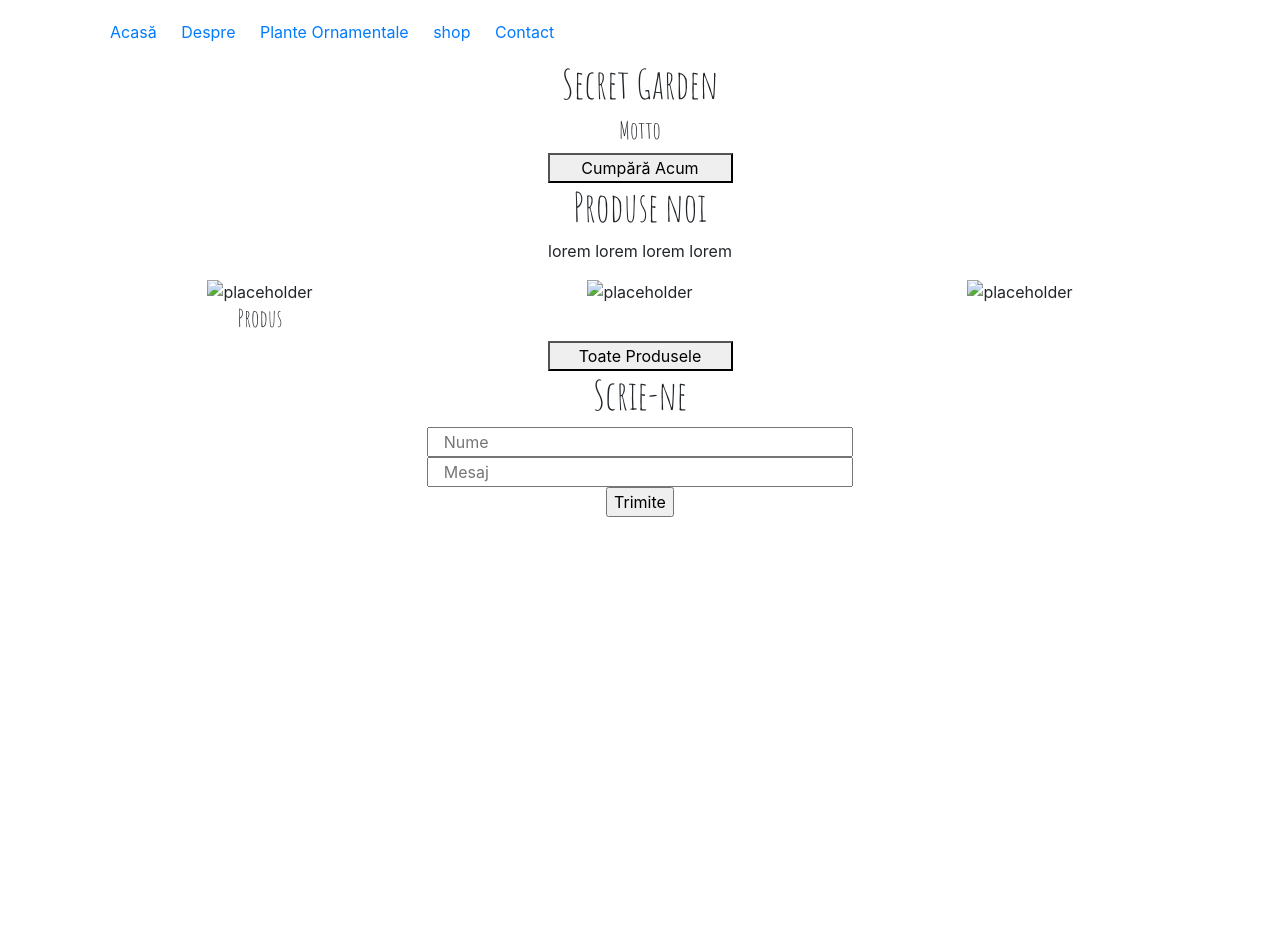
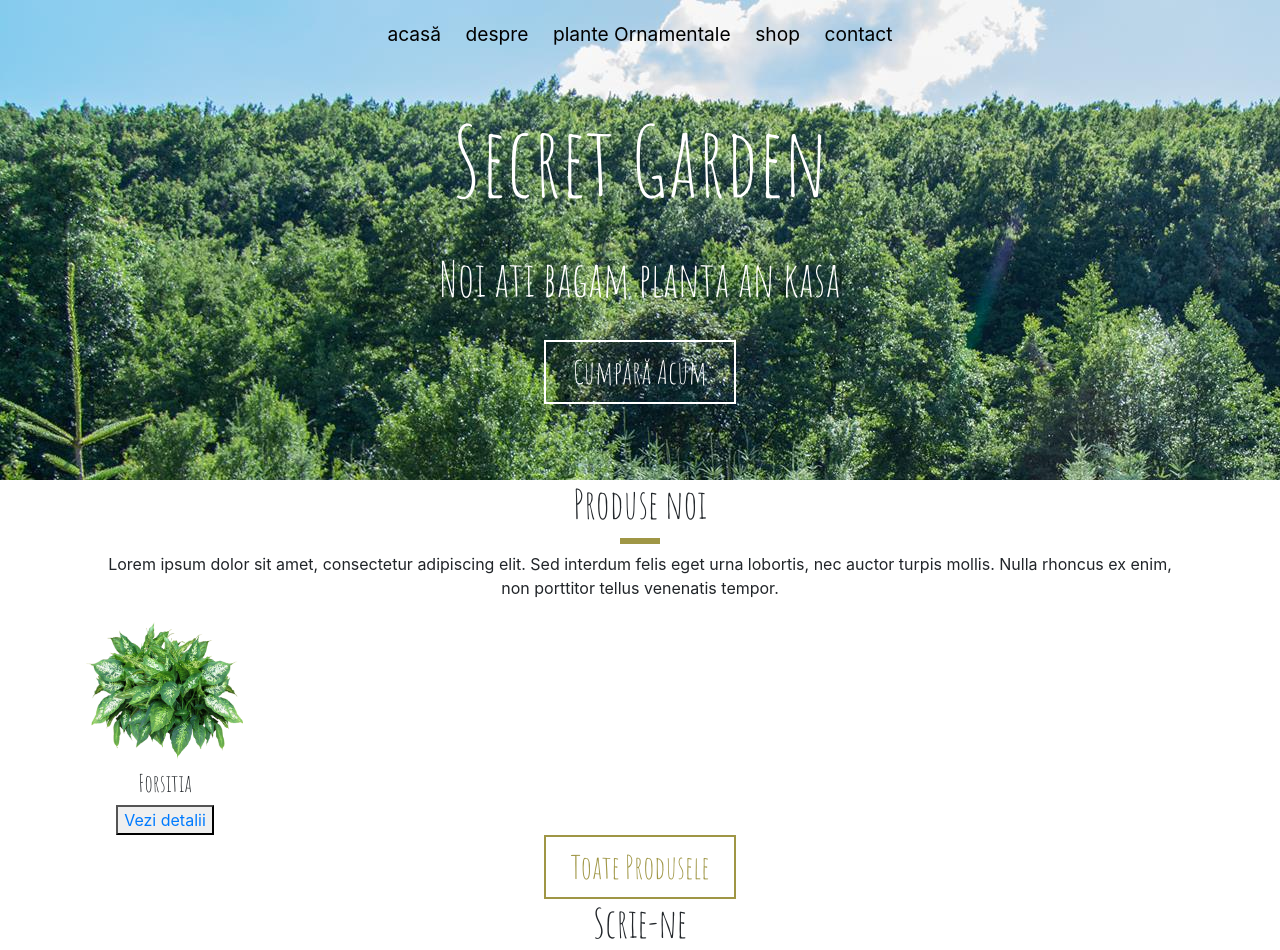
Before and after one commit to bobosanta/secret_garden, a plain HTML site: page index.html in a window 1280 px wide. Shown: the top 950 px of the page. Before the commit the page ends 800 px from the top, so only its background shows below. Drawn offline with nearby package versions, Linux system fonts and the light colour scheme.

Commit message:
more CSS for menu and buttons

```diff
--- a/index.html
+++ b/index.html
@@ -12,54 +12,46 @@
 		<header>
 
 
-
-			<div class="container">
-
-				<nav>
-				<ul class="menu col-md-12">
-					<li><a href="">Acasă</a></li>
-					<li><a href="">Despre</a></li>
-					<li><a href="">Plante Ornamentale</a></li>
-					<li><a href="">shop</a></li>
-					<li><a href="">Contact</a></li>
-				</ul>
+				<div class="hero-img">
+					<!-- fixed bg -->
+					<nav>
+						<ul class="menu col-md-12">
+							<li><a href="">acasă</a></li>
+							<li><a href="">despre</a></li>
+							<li><a href="">plante Ornamentale</a></li>
+							<li><a href="">shop</a></li>
+							<li><a href="">contact</a></li>
+						</ul>
 
 				<!-- cos de cumparaturi -->
-			</nav>
-				<div class="hero-img">
-					<!-- fixed bg -->
+					</nav>
+
 					<h1 class="hero-title col-md-12">Secret Garden</h1>
 
-					<h4 class="motto col-md-12">Motto</h4>
+					<h4 class="motto col-md-12">Noi ati bagam planta an kasa</h4>
 
-					<button class="col-md-2">Cumpără Acum</button>
+					<a href=""><button class="btn col-md-2">Cumpără Acum</button></a>
 				</div>
-			</div>
 
 		</header>
 
 			<div class="container">
 
-				<h1 class="titlu_prod col-md-12">Produse noi</h1>
+				<h1 class="titlu_prod col-md-12"><span class="pseudo_border">Produse noi</span></h1>
 
-				<p class="descriere_prod col-md-12">lorem lorem lorem lorem</p>
+				<p class="descriere_prod col-md-12">Lorem ipsum dolor sit amet, consectetur adipiscing elit. Sed interdum felis eget urna lobortis, nec auctor turpis mollis. Nulla rhoncus ex enim, non porttitor tellus venenatis tempor. </p>
 
 				<div class="produse">
 					<div class="row">
-						<div class="col-md-4">
-							<img src="" alt="placeholder">
-							<h4 class="nume_prod">Produs</h4>
+
+						<div id="produs" class="produs col-md-2">
+							<img src="assets/6-2-plants-free-download-png.png" alt="">
+							<h4 class="nume_prod">Forsitia</h4>
+							<button><a href="">Vezi detalii</a></button>
 						</div>
 
-						<div class="col-md-4">
-							<img src="" alt="placeholder">
-						</div>
-
-						<div class="col-md-4">
-							<img src="" alt="placeholder">
-						</div>
 					</div>
-					<button class="col-md-2">Toate Produsele</button>
+					<a href=""><button class="btn col-md-2">Toate Produsele</button></a>
 				</div>
 
 			</div>
--- a/styles.css
+++ b/styles.css
@@ -9,8 +9,12 @@ body {
 	list-style: none;
 }
 .menu li a {
+	padding-bottom: 0.2em;
 	text-decoration: none;
 	position:relative;
+	color:black;
+	font-size: 1.2em;
+	font-weight: 400;
 }
 .menu li {
 	display: inline;
@@ -28,7 +32,7 @@ body {
 
 }
 .menu li a:active {
-
+	color:#000;
 }
 .menu li a:after {
 	content:'';
@@ -49,19 +53,74 @@ body {
 	font-family: 'Amatic SC', cursive;
 	font-style: 'Amatic SC';
 	text-align: center;
+	color:white;
+	font-size: 6em;
+	padding-top:3%;
 }
 .hero-img {
+	background-image: url("assets/coverBrazi.jpg");
+	background-repeat: no-repeat;
+    background-attachment: fixed;
+    max-width:100%;
+    height:60vh;
 	text-align: center;
 }
-.motto  {
+.motto {
 	font-family: 'Amatic SC', cursive;
 	text-align: center;
+	font-size:3em;
+	color:white;
+	padding-top: .5em;
+	padding-bottom: .5em;
 }
-
+.hero-img .btn {
+	display:inline-block;
+	background-color: transparent;
+	border:2px solid white;
+	font-family: 'Amatic SC', cursive;
+	font-size: 2em;
+	max-width:6em;
+	transition:0.4s;
+	border-radius: 0;
+	color:white;
+	cursor: pointer;
+}
+.hero-img .btn:hover {
+	background-color: white;
+	color:black;
+	transition:0.4s;
+}
+.heri-img .btn:active {
+	outline: none;
+}
+.hero-img .btn a {
+	text-decoration:none;
+	color:white;
+}
+.hero-img .btn a:hover {
+	color:black;
+}
 /*Produse*/
 
 .produse {
 	text-align:center;
+}
+.titlu_prod {
+	position: absolute;
+}
+.pseudo_border {
+	position:relative;
+	display: inline-block;
+}
+.pseudo_border:after {
+	content:'';
+    position:absolute;
+    left:0; right:0;
+    top:100%;
+    margin:10px auto;
+    width:30%;
+    height:6px;
+    background:#9f9645;
 }
 .produse .nume_prod {
 	font-family: 'Amatic SC', cursive;
@@ -72,8 +131,38 @@ body {
 }
 .descriere_prod {
 	text-align: center;
+	padding-top: 1em;
 }
-
+.produs img {
+	max-width:100%;
+}
+.produse .btn {
+	display:inline-block;
+	background-color: transparent;
+	border:2px solid #9f9645;
+	font-family: 'Amatic SC', cursive;
+	font-size: 2em;
+	max-width:6em;
+	transition:0.4s;
+	border-radius: 0;
+	color:#9f9645;
+	cursor: pointer;
+}
+.produse .btn:hover {
+	background-color: #9f9645;
+	color:white;
+	transition:0.4s;
+}
+.produse .btn a {
+	text-decoration:none;
+	color:#9f9645;
+}
+.produse .btn a:hover {
+	color:white;
+}
+.produse .btn:active {
+	outline:none;
+}
 /*contact form*/
 
 .contact_form h1 {
```
